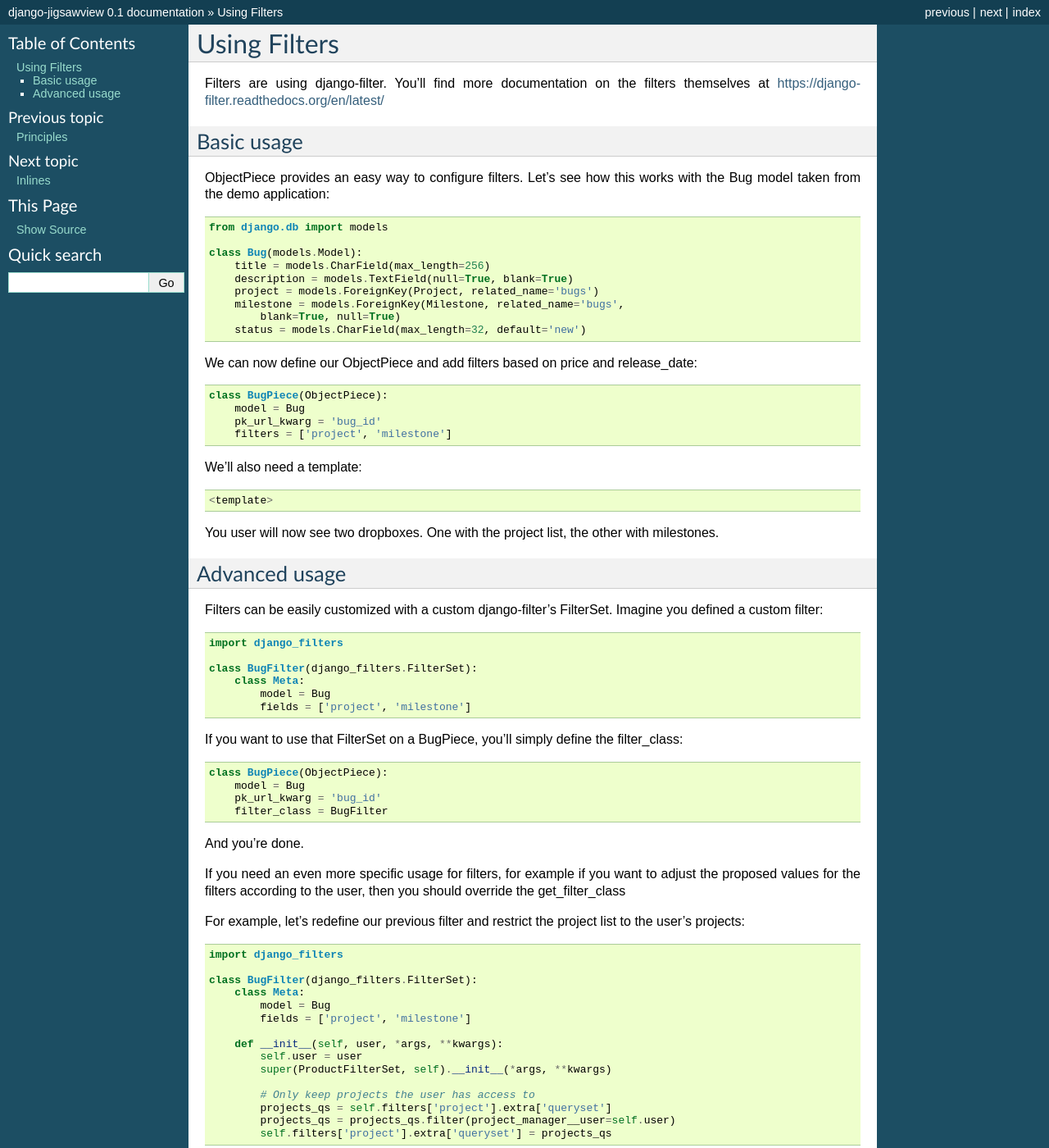
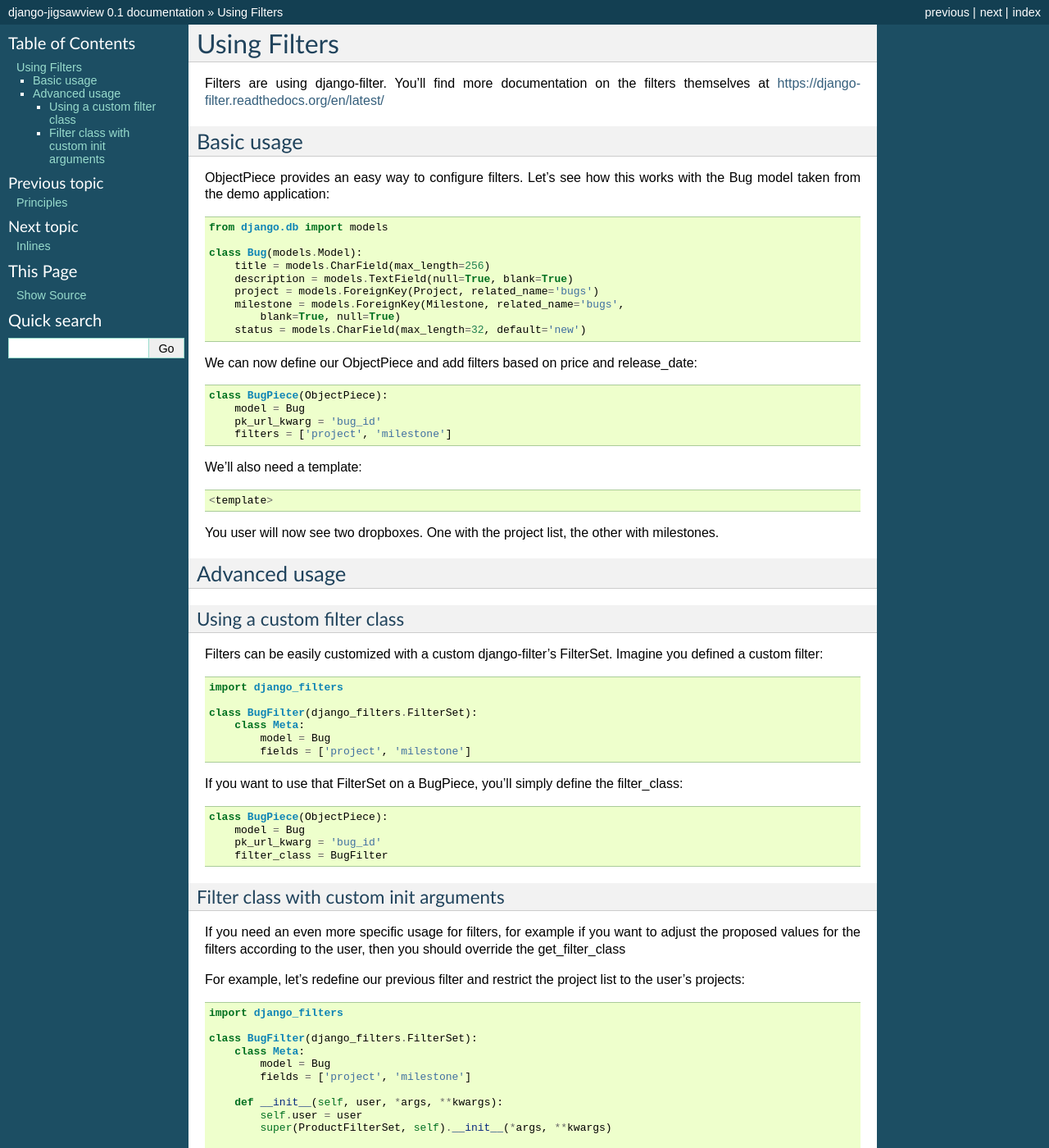
Before and after one commit to linovia/django-jigsawview, a Sphinx documentation site: the page built from docs/filters.rst, in a window 1280 px wide and 1400 px high. Shown: the whole window at 82% size. Built offline with Sphinx 7.4.7, drawn with Linux system fonts in a browser that asks for light colours.

Commit message:
[ci skip] added some title to the documentation

```diff
--- a/docs/filters.rst
+++ b/docs/filters.rst
@@ -47,6 +47,10 @@ milestones.
 Advanced usage
 --------------
 
+
+Using a custom filter class
+~~~~~~~~~~~~~~~~~~~~~~~~~~~
+
 Filters can be easily customized with a custom django-filter's FilterSet.
 Imagine you defined a custom filter::
 
@@ -69,7 +73,8 @@ filter_class::
         filter_class = BugFilter
 
 
-And you're done.
+Filter class with custom init arguments
+~~~~~~~~~~~~~~~~~~~~~~~~~~~~~~~~~~~~~~~
 
 If you need an even more specific usage for filters, for example if you
 want to adjust the proposed values for the filters according to the user,
```
